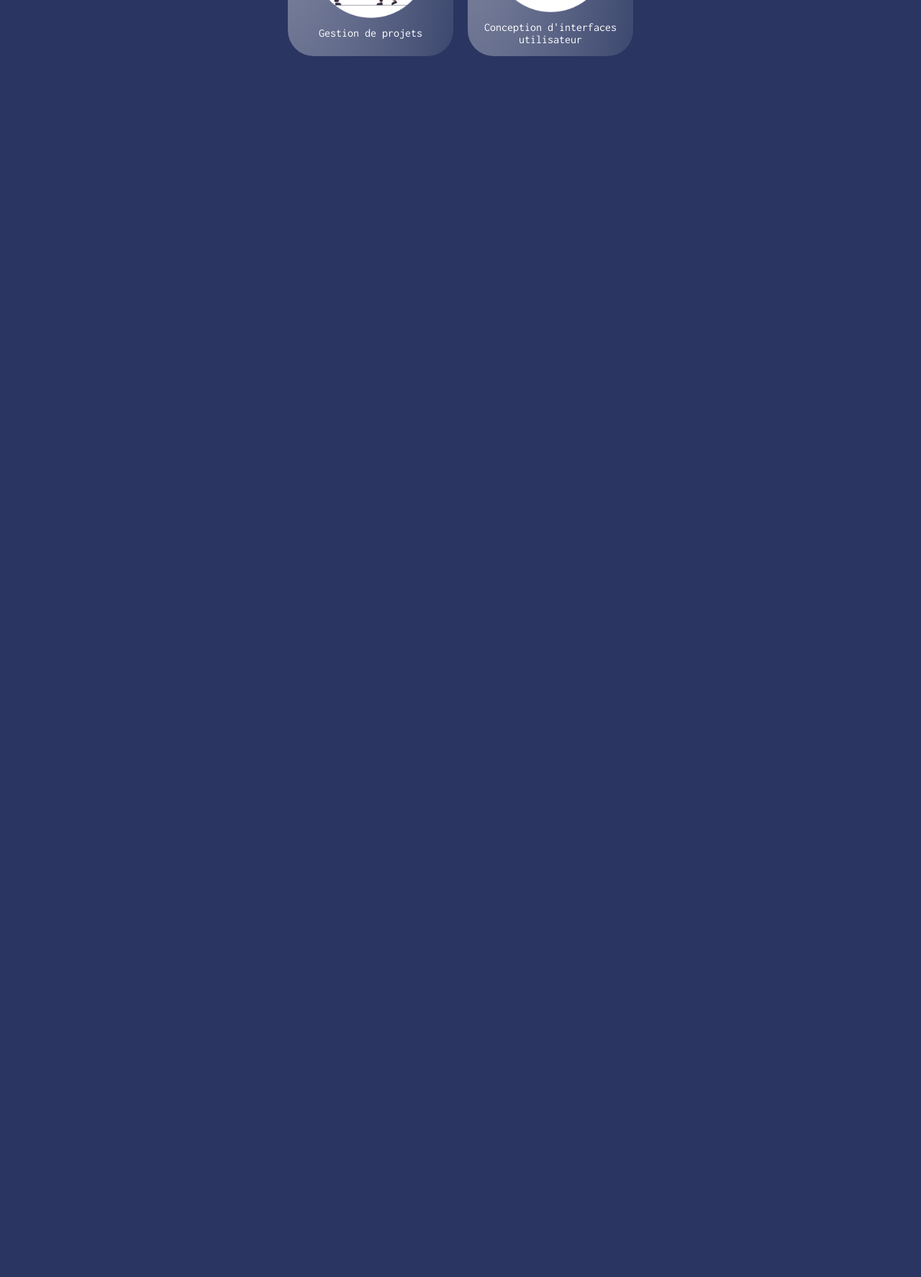
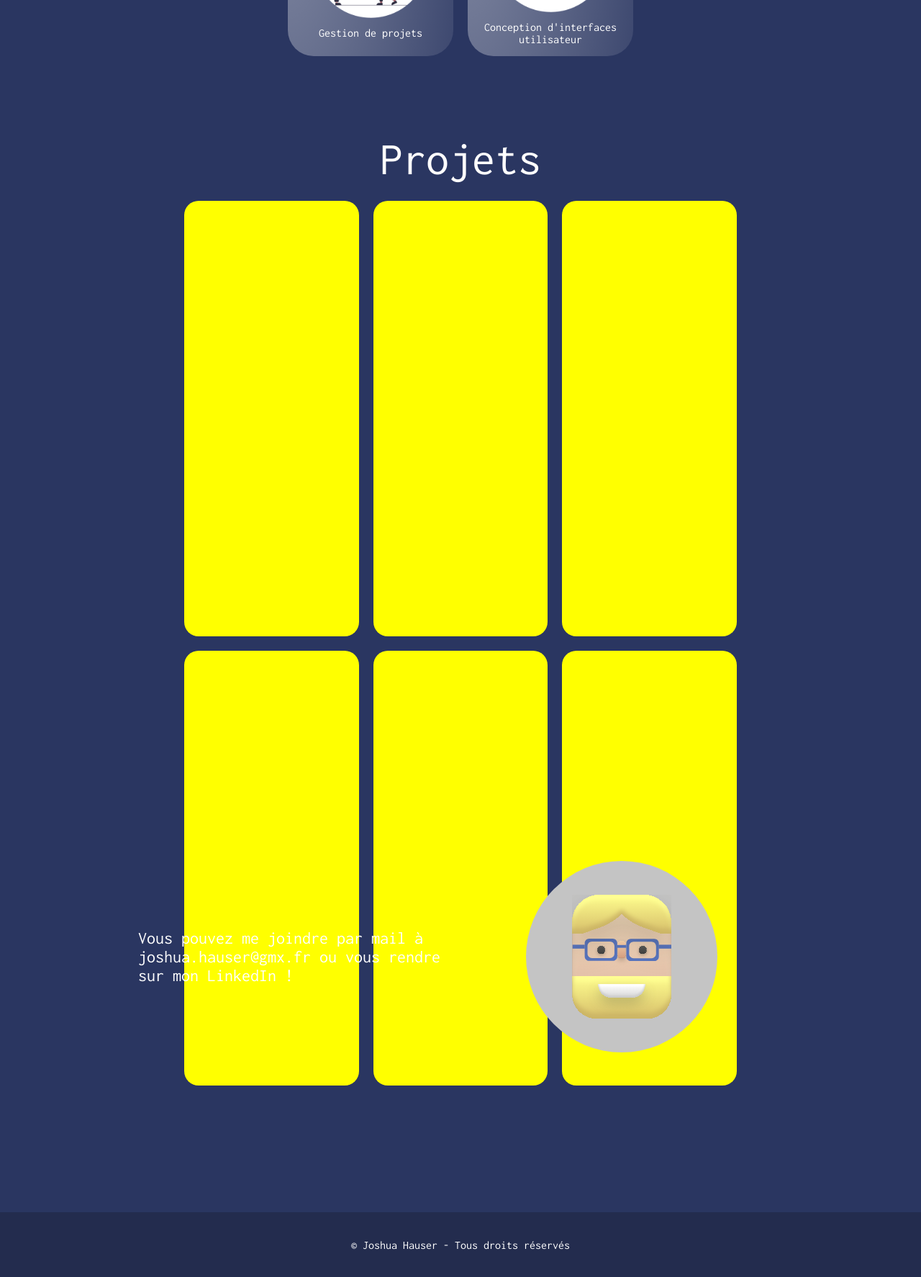
Before and after one commit to joshhauser/joshhauser.github.io, a PHP site: page / in a window 1280 px wide. Shown: the part 1426-3200 px from the top of the page at 72% size. Before the commit the page ends 1600 px from the top, so only its background shows below. Run offline with PHP 8.4, Linux system fonts and the light colour scheme; style sheets or scripts are compiled from the project's sources.

Commit message:
[wip] texts

```diff
--- a/css/style.css
+++ b/css/style.css
@@ -5,6 +5,12 @@ html > * {
 
 html {
   background-color: #2A3661;
+}
+
+h1 {
+  font-size: 4em;
+  padding-top: 1%;
+  text-align: center;
 }
 
 #topbar {
@@ -108,11 +114,6 @@ html {
   display: flex;
   flex-direction: column;
 }
-.skills h1 {
-  font-size: 4em;
-  padding-top: 1%;
-  text-align: center;
-}
 .skills .menu {
   margin-top: 1%;
 }
@@ -136,10 +137,12 @@ html {
 .skills .menu ul li:hover {
   cursor: pointer;
 }
-.skills .short, .skills .long {
+.skills .short,
+.skills .long {
   display: none;
 }
-.skills .short.active, .skills .long.active {
+.skills .short.active,
+.skills .long.active {
   display: flex;
   justify-content: center;
   align-items: center;
@@ -154,31 +157,31 @@ html {
     opacity: 1;
   }
 }
-.skills .short .row {
+.skills .short > .row {
   height: 60vh;
   aspect-ratio: 1/1;
   gap: 20px;
 }
-.skills .short .row > * {
+.skills .short > .row > * {
   flex: 0 0 auto;
   width: calc(50% - 10px);
 }
-.skills .short .row .col .skill-tile {
+.skills .short > .row .col .skill-tile {
   width: 100%;
   height: 100%;
   background: radial-gradient(120.77% 306.01% at -2.31% 0%, rgba(255, 255, 255, 0.42) 0%, rgba(255, 255, 255, 0.06) 100%);
   border-radius: 36px;
 }
-.skills .short .row .col .skill-tile .col {
+.skills .short > .row .col .skill-tile .col {
   align-items: center;
   justify-content: center;
   height: 100%;
   gap: 5%;
 }
-.skills .short .row .col .skill-tile .col .skill-badge {
+.skills .short > .row .col .skill-tile .col .skill-badge {
   width: 70%;
 }
-.skills .short .row .col .skill-tile .col span {
+.skills .short > .row .col .skill-tile .col span {
   color: white;
   font-family: "Inconsolata Regular";
   text-align: center;
@@ -188,7 +191,8 @@ html {
   width: 50%;
   height: 60vh;
 }
-.long > .row .left, .long > .row .right {
+.long > .row .left,
+.long > .row .right {
   gap: 20px;
 }
 .long .skills-block {
@@ -205,4 +209,71 @@ html {
   font-size: 1.2rem;
 }
 
+.projects {
+  height: 100vh;
+  display: flex;
+  flex-direction: column;
+}
+.projects > .row {
+  aspect-ratio: 1/1;
+  gap: 20px;
+  flex-grow: 1;
+}
+.projects > .row > .col {
+  gap: 20px;
+  justify-content: center;
+  padding: 2% 0;
+  align-items: center;
+}
+.projects > .row > .col .row {
+  gap: 20px;
+  width: 60%;
+  height: 50%;
+}
+.projects > .row > .col .row .project-tile {
+  background-color: yellow;
+  border-radius: 20px;
+}
+
+.contact {
+  display: flex;
+  justify-content: center;
+  height: calc(100vh - 90px);
+}
+.contact .row {
+  width: 70%;
+}
+.contact .row .left,
+.contact .row .right {
+  justify-content: center;
+  align-items: center;
+}
+.contact .row .left p {
+  font-size: 1.5rem;
+}
+.contact .row .right .macaron {
+  width: 266px;
+  height: 266px;
+  border-radius: 100%;
+  background-color: #C4C4C4;
+  display: flex;
+  justify-content: center;
+  align-items: center;
+}
+.contact .row .right .macaron img {
+  height: 65%;
+}
+
+.foot {
+  height: 90px;
+  background-color: #232C4E;
+  display: flex;
+  justify-content: center;
+  align-items: center;
+}
+.foot p {
+  width: max-content;
+  font-size: 1.3;
+}
+
 /*# sourceMappingURL=style.css.map */
--- a/index.html
+++ b/index.html
@@ -175,6 +175,38 @@
       </div>
     </div>
   </div>
+  <div class="projects">
+    <h1>Projets</h1>
+    <div class="row">
+      <div class="col">
+        <div class="row">
+          <div class="col project-tile"></div>
+          <div class="col project-tile"></div>
+          <div class="col project-tile"></div>
+        </div>
+        <div class="row">
+          <div class="col project-tile"></div>
+          <div class="col project-tile"></div>
+          <div class="col project-tile"></div>
+        </div>
+      </div>
+    </div>
+  </div>
+  <div class="contact">
+    <div class="row">
+      <div class="col left">
+        <p>Vous pouvez me joindre par mail à <a href="mailto:joshua.hauser@gmx.fr">joshua.hauser@gmx.fr</a> ou vous rendre sur mon <a href="">LinkedIn</a> !</p>
+      </div>
+      <div class="col right">
+        <div class="macaron">
+          <img src="./imgs/misc/avatar_face-cropped.svg" alt="Avatar face">
+        </div>
+      </div>
+    </div>
+  </div>
+  <div class="row foot">
+    <p>&copy; Joshua Hauser - Tous droits réservés</p>
+  </div>
 </body>
 <!-- <footer>
   <p id="copyright"><a href="https://joshhauser.github.io" class="custom-link">&copy; Joshua Hauser</a></p>
```
Also changed, not shown: scss/style.scss (+108 -17 lines), imgs/misc/avatar_face-cropped.svg, 1 other file.
